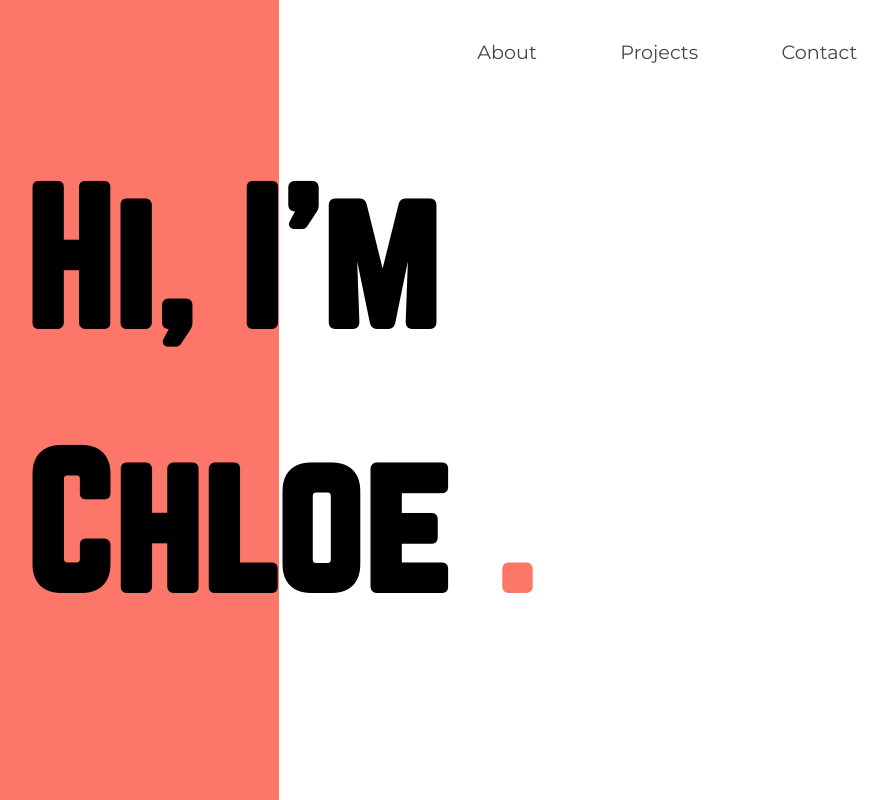
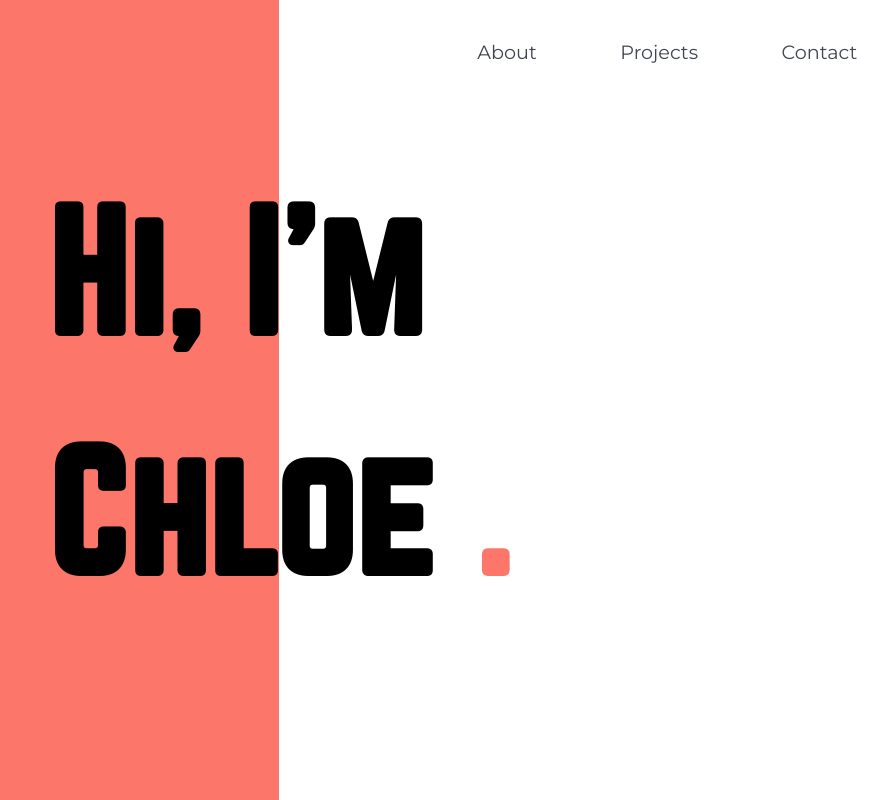
Before and after one commit to Chloeh24/portfolio, a plain HTML site: page index.html in a window 1280 px wide. Shown: the top 800 px of the page, without its empty margins (361-1249 px from the left). Drawn offline with Linux system fonts and the light colour scheme.

Commit message:
edit font size

```diff
--- a/styles/style.scss
+++ b/styles/style.scss
@@ -97,7 +97,7 @@ nav {
 
   h1 {
     font-family: $header;
-    font-size: 11rem;
+    font-size: 10rem;
     text-align: justify;
   }
 
@@ -128,7 +128,7 @@ nav {
     @include flexCenter(row);
 
     p {
-      font-size: 1.2rem;
+
       line-height: 1.7;
     }
 
```
Also changed, not shown: styles/style.css, 1 other file.
